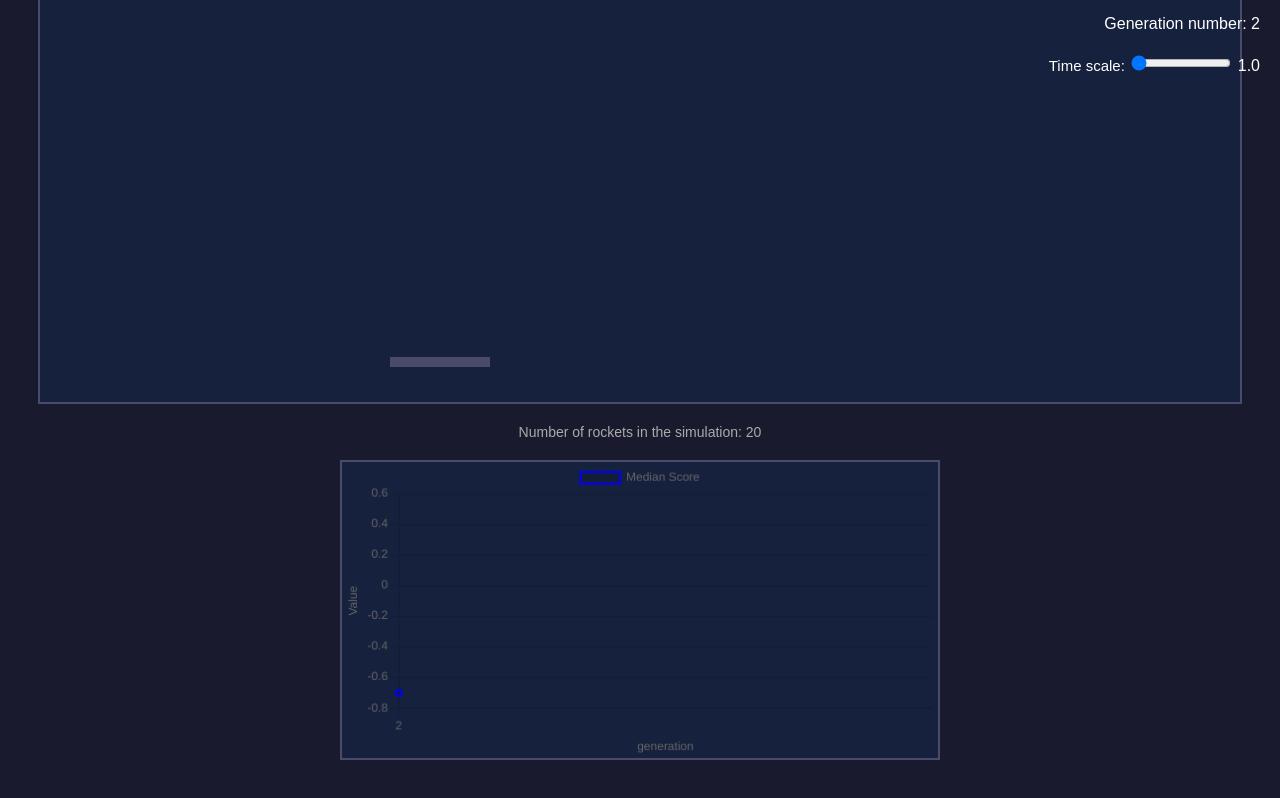
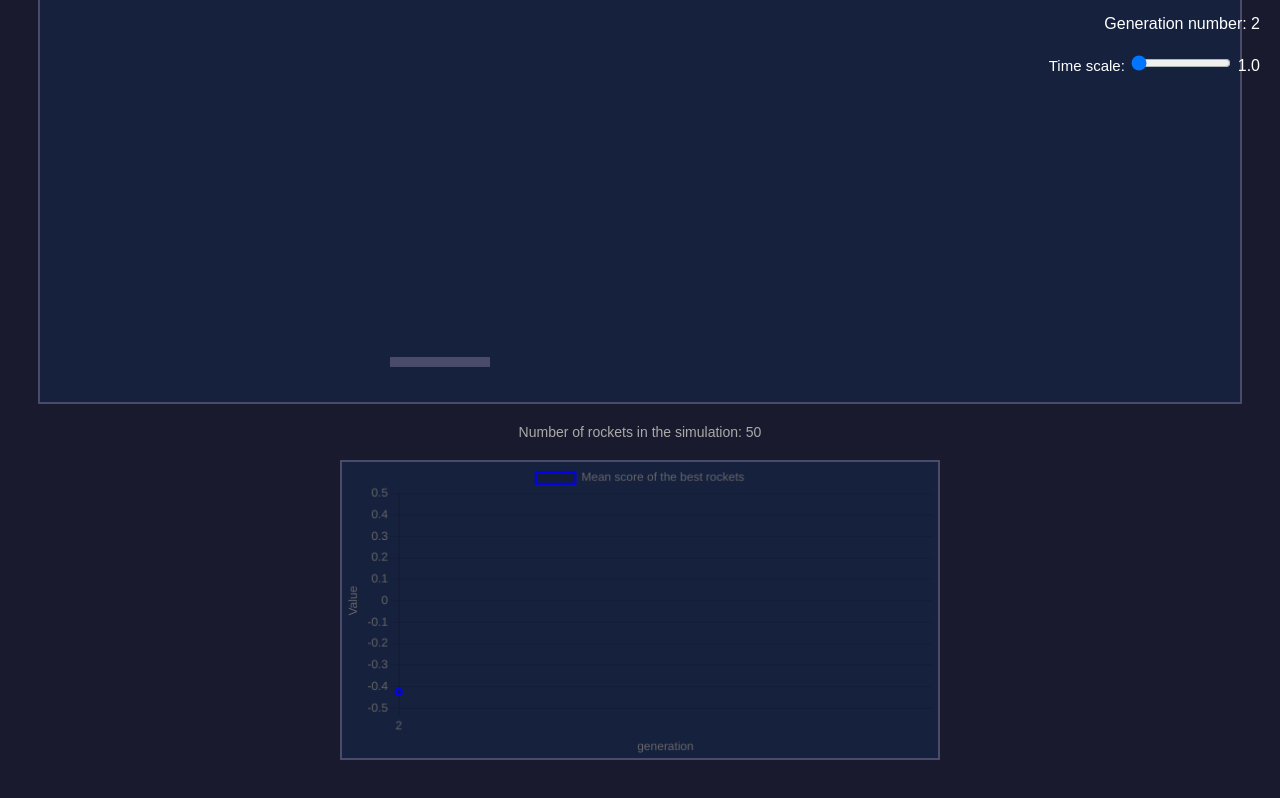
Before and after one commit to Giulianocrucio/My_web, a plain HTML site: page pages/train_env.html in a window 1280 px wide. Both pictures are taken after a click on the element 640 px from the left and 852 px from the top of the page. Shown: the part 242-1040 px from the top of the page. Drawn offline with nearby package versions, Linux system fonts and the light colour scheme.

Commit message:
timer fixed

```diff
--- a/js/env_train.js
+++ b/js/env_train.js
@@ -24,7 +24,7 @@ let zoomLevel = 0.2;
 const zoomStep = 0.1;
 
 // rockets options
-let n_rocket = 20;
+let n_rocket = 50;
 let n_toSave = 20;
 let rockets = [];
 let brains_rk = [];
@@ -47,6 +47,7 @@ let time_scale = 1;
 let timer_generation = 7; // in seconds
 let timer_duration = timer_generation / time_scale; // in seconds
 let n_gen = 1;
+let timer;
 
 
 // Create engine
@@ -124,12 +125,12 @@ function createRockets() {
         rocket.initializeBrain();
         rocket.setHigh(FromRocketToGround + high_ground/2 );
 
-        /*
+
         // update new generation brains
         if(n_gen > 1){
             rocket.brain = brains_rk[i];
         }
-            */
+
 
         World.add(world, rocket.rk);
         rockets.push(rocket);
@@ -153,7 +154,7 @@ function initWorld(){
 
     // udate new generation brains
     if(n_gen > 1){
-        console.log("new children created")
+        console.log("mixing brains..");
         brains_rk = UpdateBrains(rockets, scores, n_toSave, n_gen);
     }
 
@@ -213,10 +214,123 @@ engine.world.gravity.y = 1;
 
 timer_duration = timer_duration*1000;
 initWorld();
-const timer = setInterval(() => {
+
+
+Events.on(engine, 'beforeUpdate', () => {
+    if (keys.o) {
+        console.log("zoom out");
+    }
+    if (keys.i) {
+        console.log("zoom in");
+    }
+
+   for(let i = 0; i < n_rocket; i++){
+
+    /*
+    // debug NNs
+    if(i == 0){
+        console.log("input: ", rockets[i].getinput())
+        console.log("forward pass: ", rockets[i].brain.forward(rockets[i].getinput()))
+    }
+    */
+
+
+    // remember the velocity of frame before in case of colliding
+    framesV[0] = framesV[1];
+    framesV[1] = Body.getSpeed(rockets[i].rk);
+
+    rockets[i].think();
+    //console.log("Rocket", i, "rk:", rockets[i].rk);
+    //console.log("Only ground:", only_ground);
+
+    // entra in questo if solo nella prima generazione
+    if (Matter.Collision.collides(rockets[i].rk, only_ground) != null && scores[i] == -1) {
+        // console.log("collision detected of rocket " + i)
+
+        // get the score and freeze of the rockets
+        scores[i] = rockets[i].getScore(framesV[0]);
+        // console.log(scores[i]);
+        rockets[i].TuchedTheGround = true;
+
+    }
+   }
+
+
+});
+const ctx = document.getElementById('myChart').getContext('2d');
+
+const chart = new Chart(ctx, {
+type: 'line',
+data: {
+    labels: [], // timestamps
+    datasets: [{
+    label: 'Mean score of the best rockets',
+    data: [],
+    borderColor: 'blue',
+    borderWidth: 2,
+    fill: false,
+    }]
+},
+options: {
+    responsive: false,
+    animation: false,
+    scales: {
+    x: {
+        title: { display: true, text: 'generation' }
+    },
+    y: {
+        title: { display: true, text: 'Value' },
+        suggestedMin: 0,
+        suggestedMax: 0.5
+    }
+    }
+}
+});
+function median(arr) {
+    const sorted = arr.slice().sort((a, b) => a - b);
+    const mid = Math.floor(sorted.length / 2);
+    if (sorted.length % 2 === 0) {
+        return (sorted[mid - 1] + sorted[mid]) / 2;
+    } else {
+        return sorted[mid];
+    }
+}
+function addMedianScoreData() {
+    if (!scores || scores.length === 0) return;
+
+    const average = array => array.reduce((a, b) => a + b) / array.length;
+    const sorted = scores.toSorted().reverse();
+
+    // Take top n_toSave scores (or all if fewer available)
+    const topScores = sorted.slice(0, Math.min(n_toSave, sorted.length));
+
+    const mean_score = average(topScores);
+
+    chart.data.labels.push(n_gen);
+    chart.data.datasets[0].data.push(mean_score);
+
+
+    chart.update();
+}
+
+window.timeScale = 1.0;
+const slider = document.getElementById('timeScaleSlider');
+const valueSpan = document.getElementById('timeScaleValue');
+slider.addEventListener('input', function() {
+    window.timeScale = parseFloat(slider.value);
+    valueSpan.textContent = window.timeScale.toFixed(1);
+    time_scale = window.timeScale;
+    timer_duration = 1000*timer_generation / time_scale; // in seconds
+    engine.timing.timeScale = time_scale;
+    clearInterval(timer); // Clear previous timer
+    start_timer();
+});
+function start_timer(){
+    clearInterval(timer);
+    timer = setInterval(() => {
         n_gen = n_gen + 1;
         addMedianScoreData();
-
+        console.log("generation n: ", n_gen);
         /*
         get evaluation of performance
 
@@ -254,115 +368,5 @@ const timer = setInterval(() => {
         document.getElementById("n_gen").textContent = `Generation number: ${n_gen}`;
 
     }, timer_duration);
-
-Events.on(engine, 'beforeUpdate', () => {
-    if (keys.o) {
-        console.log("zoom out");
-    }
-    if (keys.i) {
-        console.log("zoom in");
-    }
-
-   for(let i = 0; i < n_rocket; i++){
-
-    /*
-    // debug NNs
-    if(i == 0){
-        console.log("input: ", rockets[i].getinput())
-        console.log("forward pass: ", rockets[i].brain.forward(rockets[i].getinput()))
-    }
-    */
-
-
-    // remember the velocity of frame before in case of colliding
-    framesV[0] = framesV[1];
-    framesV[1] = Body.getSpeed(rockets[i].rk);
-
-    rockets[i].think();
-    //console.log("Rocket", i, "rk:", rockets[i].rk);
-    //console.log("Only ground:", only_ground);
-
-    // entra in questo if solo nella prima generazione
-    if (Matter.Collision.collides(rockets[i].rk, only_ground) != null && scores[i] == -1) {
-        // console.log("collision detected of rocket " + i)
-
-        // get the score and freeze of the rockets
-        scores[i] = rockets[i].getScore(framesV[0]);
-        // console.log(scores[i]);
-
-    }
-   }
-
-
-});
-const ctx = document.getElementById('myChart').getContext('2d');
-
-const chart = new Chart(ctx, {
-type: 'line',
-data: {
-    labels: [], // timestamps
-    datasets: [{
-    label: 'Median Score',
-    data: [],
-    borderColor: 'blue',
-    borderWidth: 2,
-    fill: false,
-    }]
-},
-options: {
-    responsive: false,
-    animation: false,
-    scales: {
-    x: {
-        title: { display: true, text: 'generation' }
-    },
-    y: {
-        title: { display: true, text: 'Value' },
-        suggestedMin: 0,
-        suggestedMax: 0.5
-    }
-    }
 }
-});
-function median(arr) {
-    const sorted = arr.slice().sort((a, b) => a - b);
-    const mid = Math.floor(sorted.length / 2);
-    if (sorted.length % 2 === 0) {
-        return (sorted[mid - 1] + sorted[mid]) / 2;
-    } else {
-        return sorted[mid];
-    }
-}
-function addMedianScoreData() {
-
-    // const validScores = scores.filter(s => s !== -1); // ignore untouched rockets
-    const validScores = scores;
-    const medianScore = validScores.length > 0 ? median(validScores) : 0;
-
-    const average = array => array.reduce((a, b) => a + b) / array.length;
-
-    const mean_score = average(validScores);
-
-    chart.data.labels.push(n_gen);
-    chart.data.datasets[0].data.push(mean_score);
-
-    /*
-    if (chart.data.labels.length > 20) {
-        chart.data.labels.shift();
-        chart.data.datasets[0].data.shift();
-    }
-    */
-
-    chart.update();
-}
-
-window.timeScale = 1.0;
-const slider = document.getElementById('timeScaleSlider');
-const valueSpan = document.getElementById('timeScaleValue');
-slider.addEventListener('input', function() {
-    window.timeScale = parseFloat(slider.value);
-    valueSpan.textContent = window.timeScale.toFixed(1);
-    time_scale = window.timeScale;
-    timer_duration = timer_generation / time_scale; // in seconds
-    engine.timing.timeScale = time_scale;
-});
+start_timer();
--- a/js/rocket.js
+++ b/js/rocket.js
@@ -24,6 +24,7 @@ export class rocketBodies {
         // to think
         this.brain;
         this.distanceGround = 300;
+        this.TuchedTheGround = false;
 
         // Create a trapezoid below the rectangle
         const width = bottomwidth;
@@ -175,16 +176,19 @@ export class rocketBodies {
     }
 
     think(){
-
+        if (this.brain && typeof this.brain.forward !== 'undefined') {
+        if(!this.TuchedTheGround){
         const pre = this.brain.forward(this.getinput());
 
         this.central_force(pre[0]*forceMagnitude);  // Use first output for central force
         this.left_force(pre[1]*forceMagnitude);     // Use second output for left force
         this.right_force(pre[2]*forceMagnitude);    // Use third output for right force
+        }
+    }
     }
 
     // score
-
+    // max scores = 6
     getScore(velocityBeforeImpact = -1){
         let score = 0;
 
--- a/pages/train_env.html
+++ b/pages/train_env.html
@@ -80,7 +80,7 @@
     <div class="top-right" id="n_gen" ></div>
     <div class="top-right" style="top: 45px; right: 10px; padding-top: 8px;">
         <label for="timeScaleSlider" style="font-size:15px;">Time scale:</label>
-        <input type="range" id="timeScaleSlider" min="1" max="10" step="0.1" value="1" style="width:100px;">
+        <input type="range" id="timeScaleSlider" min="1" max="4" step="0.1" value="1" style="width:100px;">
         <span id="timeScaleValue">1.0</span>
     </div>
     <div class="key-info">Use I, O keys to contorl the zoom</div>
```
